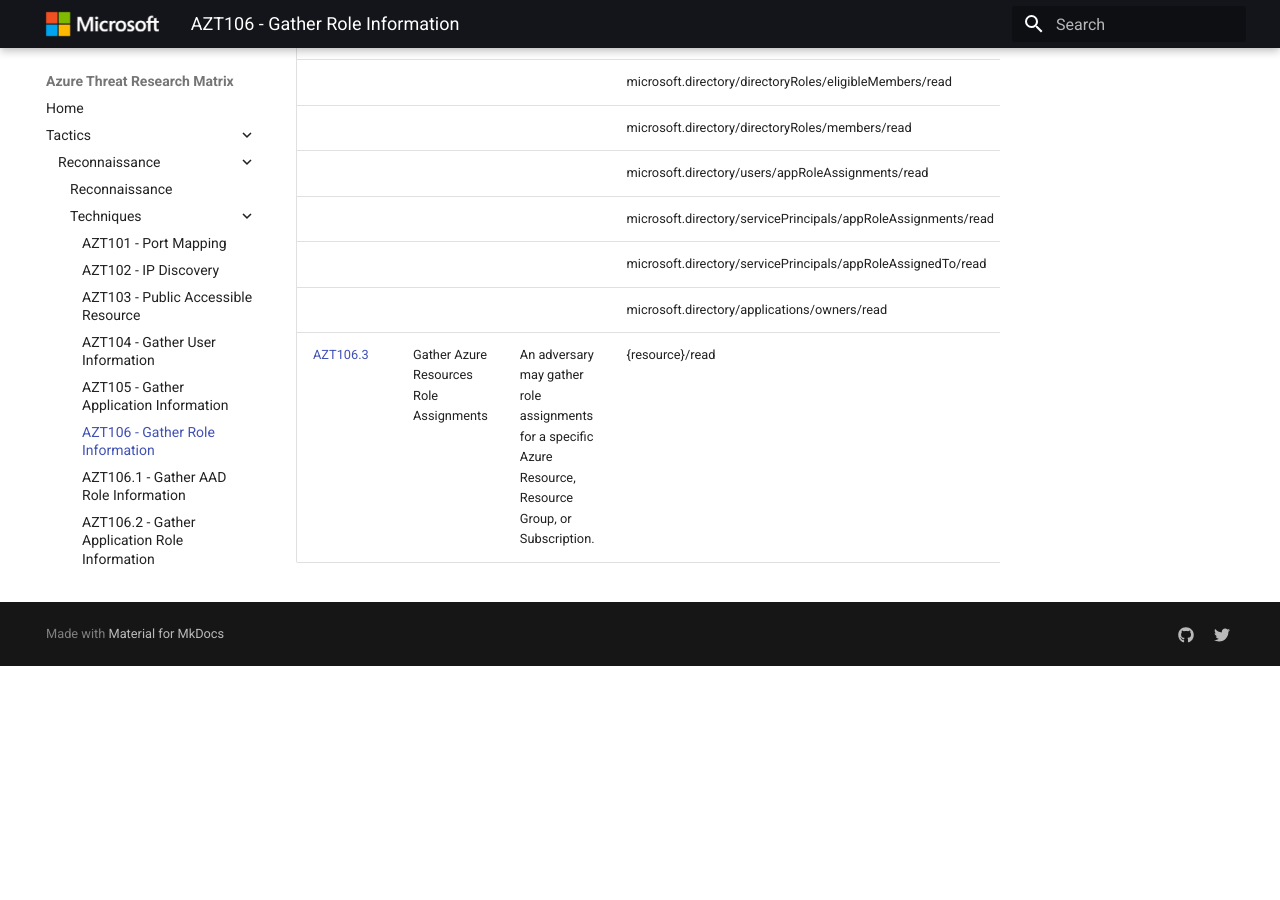
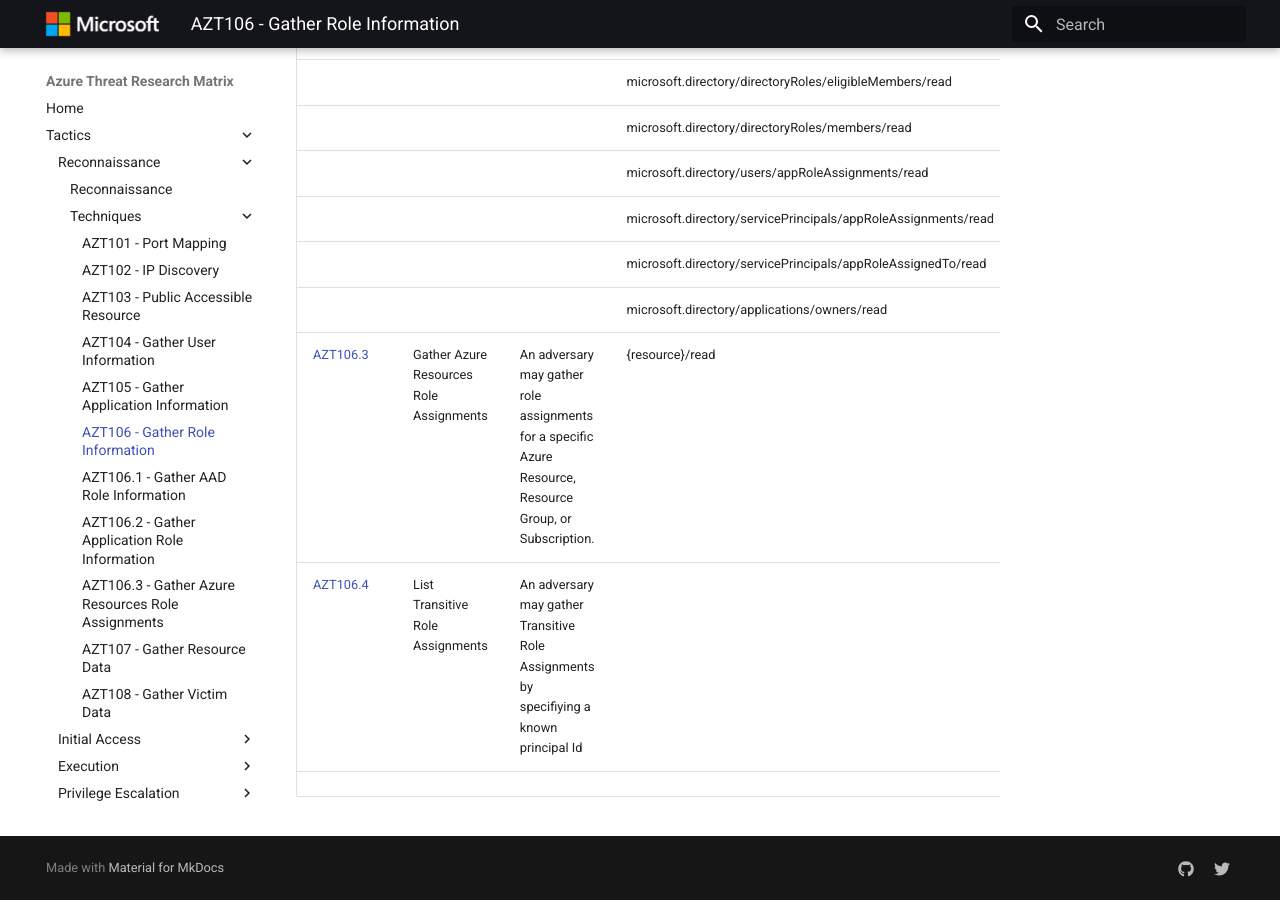
Before and after one commit to microsoft/Azure-Threat-Research-Matrix, an MkDocs documentation site: the page built from docs/Reconnaissance/AZT106/AZT106.md, in a window 1280 px wide and 900 px high, scrolled down 772 px. Built offline with MkDocs 1.6.1 and Material for MkDocs 9.7.7, drawn with Linux system fonts in a browser that asks for light colours; before the commit the page ends 1438 px from its top, so only the background shows below that.

Commit message:
Update AZT106.md

```diff
--- a/docs/Reconnaissance/AZT106/AZT106.md
+++ b/docs/Reconnaissance/AZT106/AZT106.md
@@ -18,3 +18,5 @@ An adversary may obtain information about a role within Azure Active Directory o
 |                             |                         |                                                                                                                                                                   |microsoft.directory/servicePrincipals/appRoleAssignedTo/read|                      |
 |                             |                         |                                                                                                                                                                   |microsoft.directory/applications/owners/read|                      |
 |[AZT106.3](AZT106-3.md)      |Gather Azure Resources Role Assignments|An adversary may gather role assignments for a specific Azure Resource, Resource Group, or Subscription.                                                                       |{resource}/read|Azure Resources|
+|[AZT106.4](AZT106-4.md)      |List Transitive Role Assignments|An adversary may gather Transitive Role Assignments by specifiying a known principal Id
+                                                                       |                          |
```
